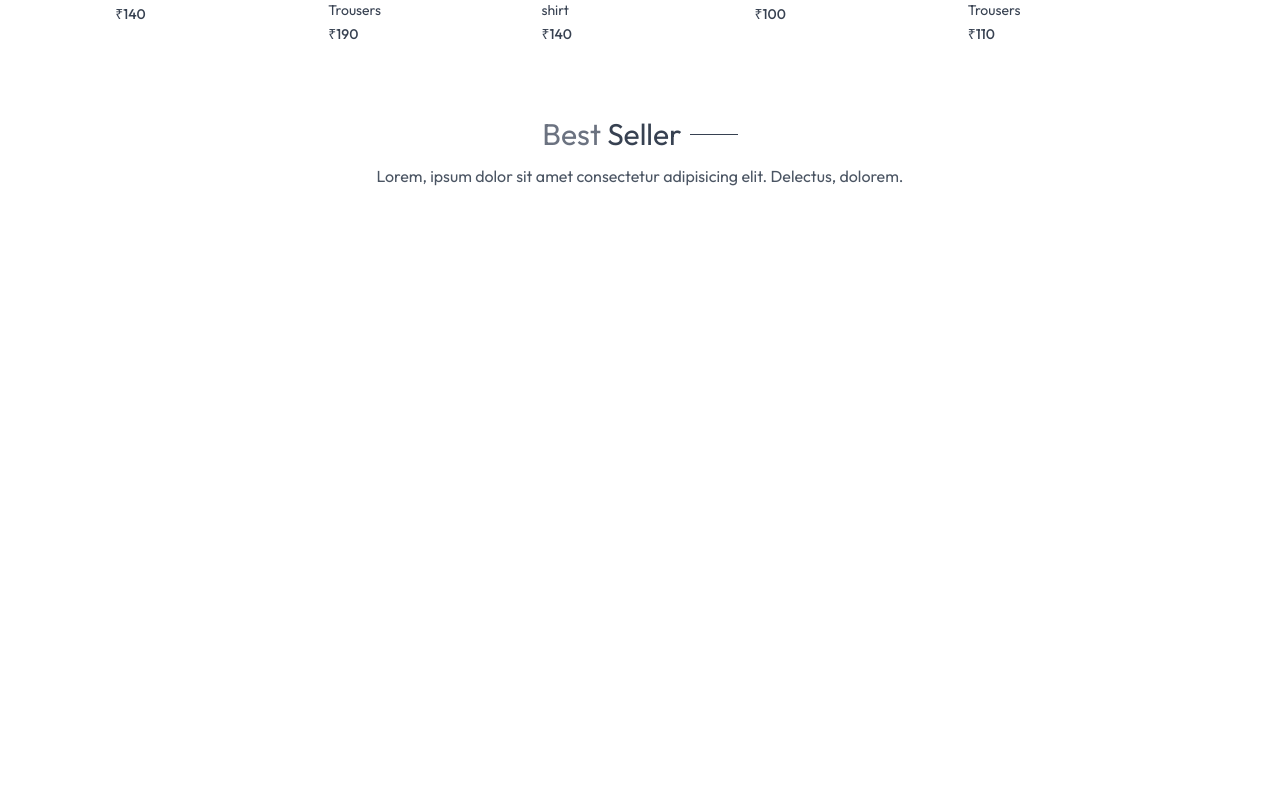
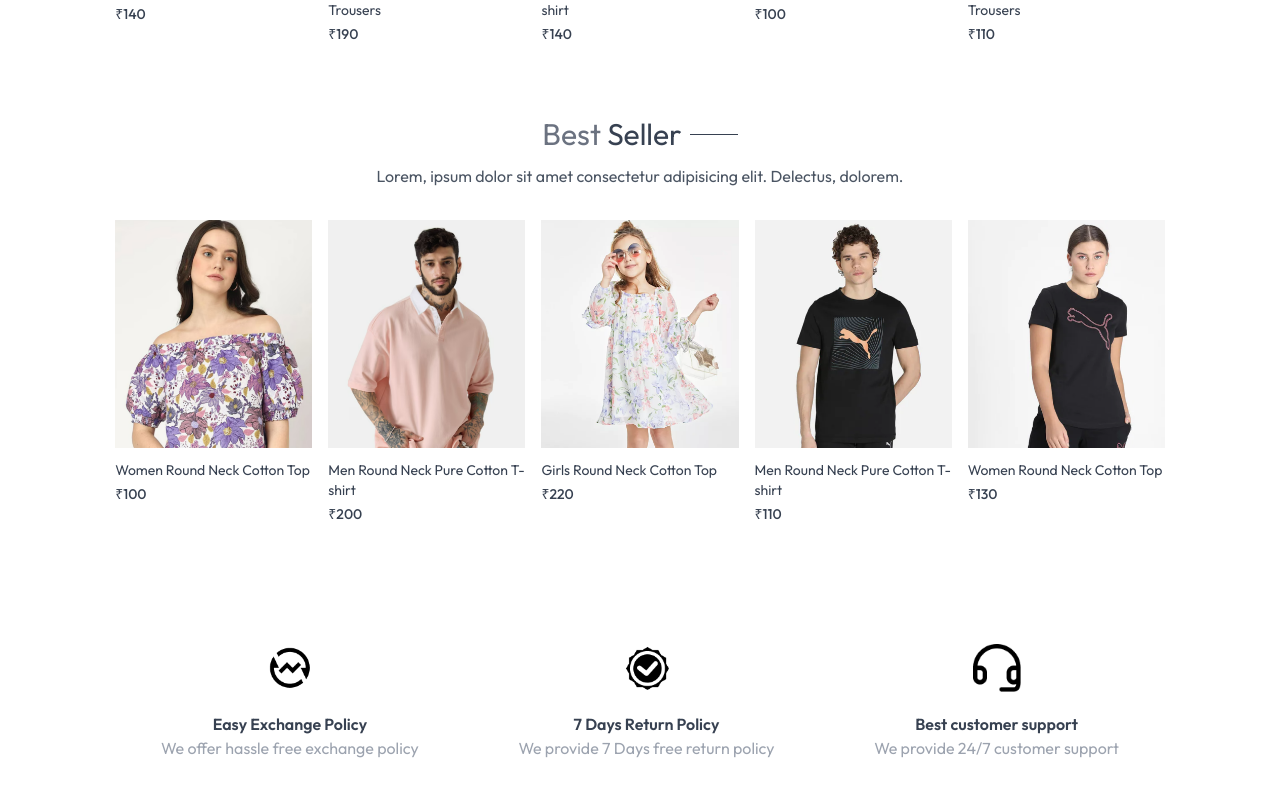
Before and after one commit to nirwairkumar/forever-ecommerce, a React (Vite) app in the folder frontend/: page / in a window 1280 px wide. Shown: the part 1265-2061 px from the top of the page. Before the commit the page ends 1525 px from the top, so only its background shows below. Built offline with nearby package versions, Linux system fonts and the light colour scheme.

Commit message:
Out policy added

```diff
--- a/frontend/src/components/BestSeller.jsx
+++ b/frontend/src/components/BestSeller.jsx
@@ -9,9 +9,12 @@
     const [bestSeller, setBestSeller] = useState([]);
 
     useEffect(()=> {
-        const bestProduct = products.filter((item)=> item.bestSeller);
+        const bestProduct = products.filter((item)=> item.bestseller);
         setBestSeller(bestProduct.slice(0,5));
     }, []);
+
+    console.log(bestSeller);
+
   return (
     <div className='my-10'>
         <div className='text-center text-3xl py-8'>
@@ -19,6 +22,7 @@
             <p className='w-3/4 m-auto text-xs sm:text-sm md:text-base text-gray-600'>
             Lorem, ipsum dolor sit amet consectetur adipisicing elit. Delectus, dolorem.</p>
         </div>
+
         <div className='grid grid-cols-2 sm:grid-cols-3 md:grid-cols-4 lg:grid-cols-5 gap-4 gap-y-6'>
             {
                 bestSeller.map((item, index)=>(
--- /dev/null
+++ b/frontend/src/components/OurPolicy.jsx
@@ -0,0 +1,27 @@
+import React from 'react'
+import { assets } from '../assets/assets'
+
+const OurPolicy = () => {
+  return (
+    <div className='flex flex-col sm:flex-row justify-around gap-12 sm:gap-2 text-center py-20 text-xs sm:text-sm md:text-base text-gray-700'>
+        <div>
+            <img src={assets.exchange_icon} className='w-12 m-auto mb-5' alt="" />
+            <p className='font-semibold'>Easy Exchange Policy</p>
+            <p className='text-gray-400'>We offer hassle free exchange policy</p>
+        </div>
+        <div>
+            <img src={assets.quality_icon} className='w-12 m-auto mb-5' alt="" />
+            <p className='font-semibold'>7 Days Return Policy</p>
+            <p className='text-gray-400'>We   provide 7 Days free return policy</p>
+        </div>
+        <div>
+            <img src={assets.support_img} className='w-12 m-auto mb-5' alt="" />
+            <p className='font-semibold'>Best customer support</p>
+            <p className='text-gray-400'>We provide 24/7 customer support</p>
+        </div>
+
+    </div>
+  )
+}
+
+export default OurPolicy
--- a/frontend/src/pages/Home.jsx
+++ b/frontend/src/pages/Home.jsx
@@ -2,6 +2,7 @@
 import Hero from '../components/Hero'
 import LatestCollection from '../components/LatestCollection'
 import BestSeller from '../components/BestSeller'
+import OurPolicy from '../components/OurPolicy'
 
 const Home = () => {
   return (
@@ -9,6 +10,7 @@
       <Hero />
       <LatestCollection />
       <BestSeller />
+      <OurPolicy />
     </div>
   )
 }
```
